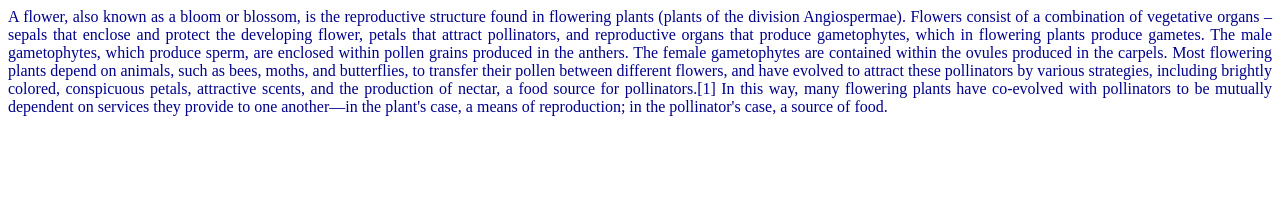
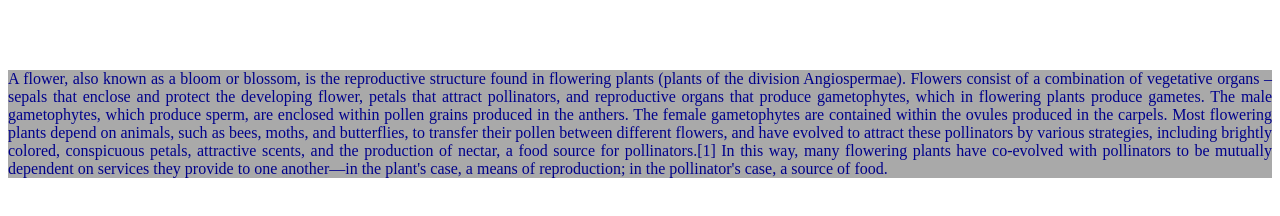
Before and after one commit to Sujitha252003/Exercise, a plain HTML site: page index.html in a window 1280 px wide. Drawn offline with Linux system fonts and the light colour scheme.

Commit message:
div added in branch1

```diff
--- a/index.html
+++ b/index.html
@@ -2,6 +2,11 @@
     p{
         color: darkblue;
         text-align: justify;
+    }
+    div{
+        background-color: darkgrey;
+        width: 100%;
+        margin-top: 70px;
     }
 </style>
 <div>
```
